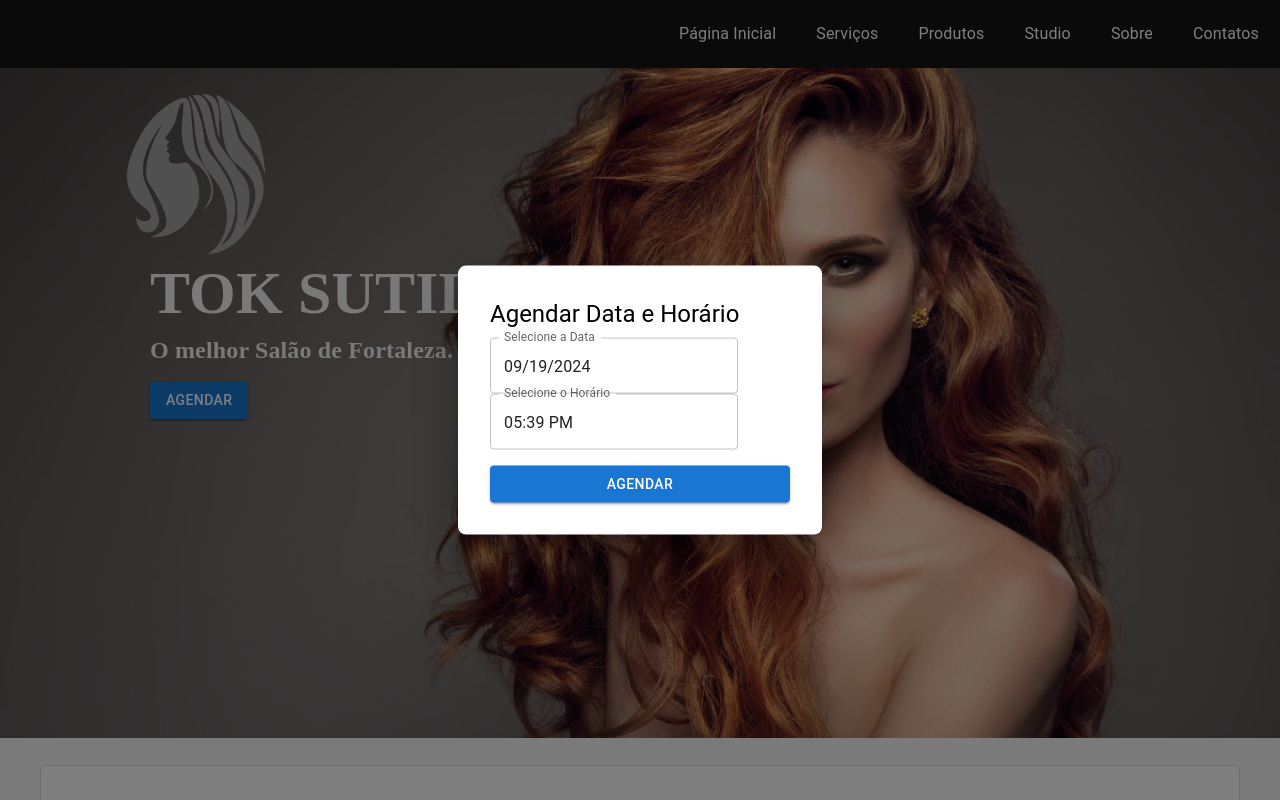
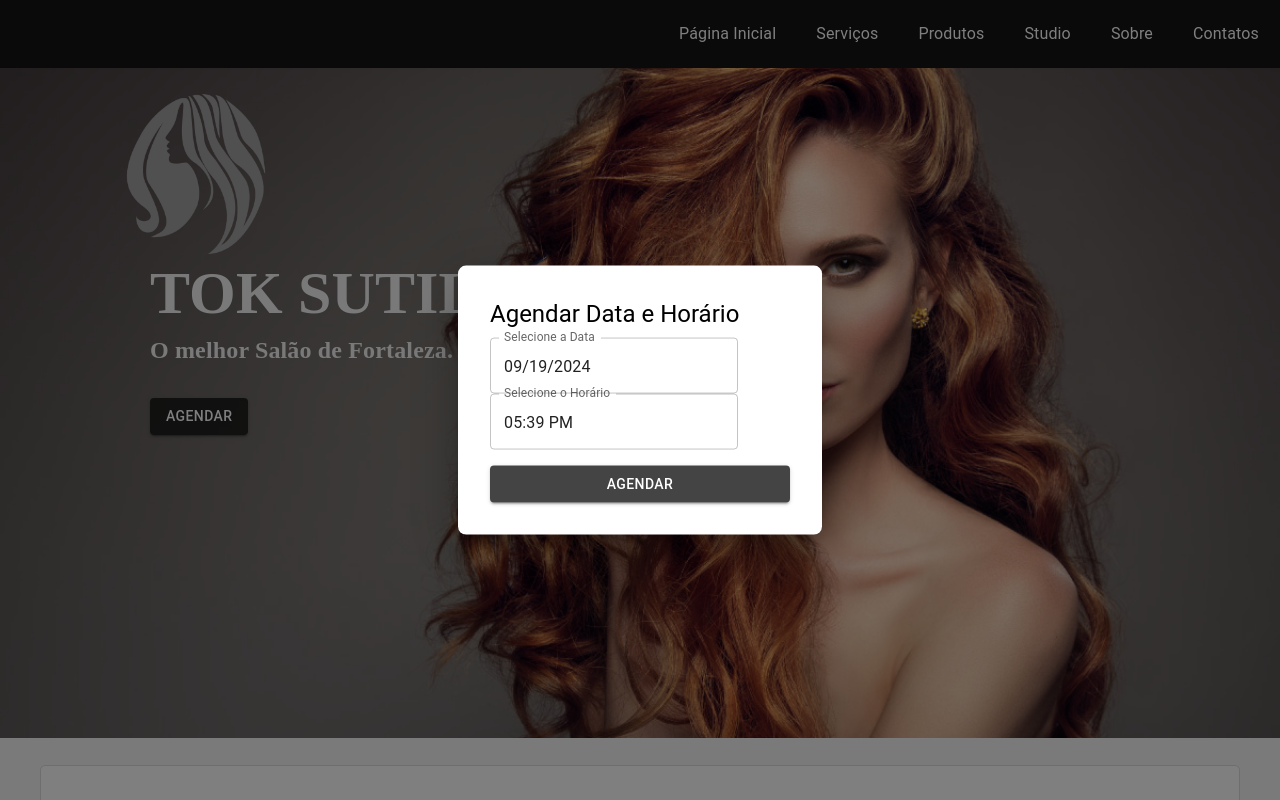
Before and after one commit to ronnysenna/project-salao, a React (Vite) app: page / in a window 1280 px wide. Both pictures are taken after a click on the button "AGENDAR". Shown: the top 800 px of the page. Built offline with nearby package versions, Linux system fonts and the light colour scheme; a web font is replaced by a local one.

Commit message:
ajustes cores botão agenda

```diff
--- a/src/components/agendaamento/AgendarButton.jsx
+++ b/src/components/agendaamento/AgendarButton.jsx
@@ -45,7 +45,17 @@ const AgendarButton = () => {
 
   return (
     <>
-      <Button variant="contained" onClick={handleOpen}>
+      <Button
+        variant="contained"
+        onClick={handleOpen}
+        color="secondary"
+        sx={{
+          mt: 2,
+          width: "100%",
+          backgroundColor: "#0e0d0dc5", // Cor personalizada (vermelho)
+          "&:hover": { backgroundColor: "#3333" }, // Cor ao passar o mouse (hover)
+        }}
+      >
         Agendar
       </Button>
 
@@ -95,7 +105,12 @@ const AgendarButton = () => {
             variant="contained"
             color="primary"
             onClick={handleAgendar}
-            sx={{ mt: 2, width: "100%" }}
+            sx={{
+              mt: 2,
+              width: "100%",
+              backgroundColor: "#0e0d0dc5", // Cor personalizada (vermelho)
+              "&:hover": { backgroundColor: "#333" }, // Cor ao passar o mouse (hover)
+            }}
           >
             Agendar
           </Button>
```
